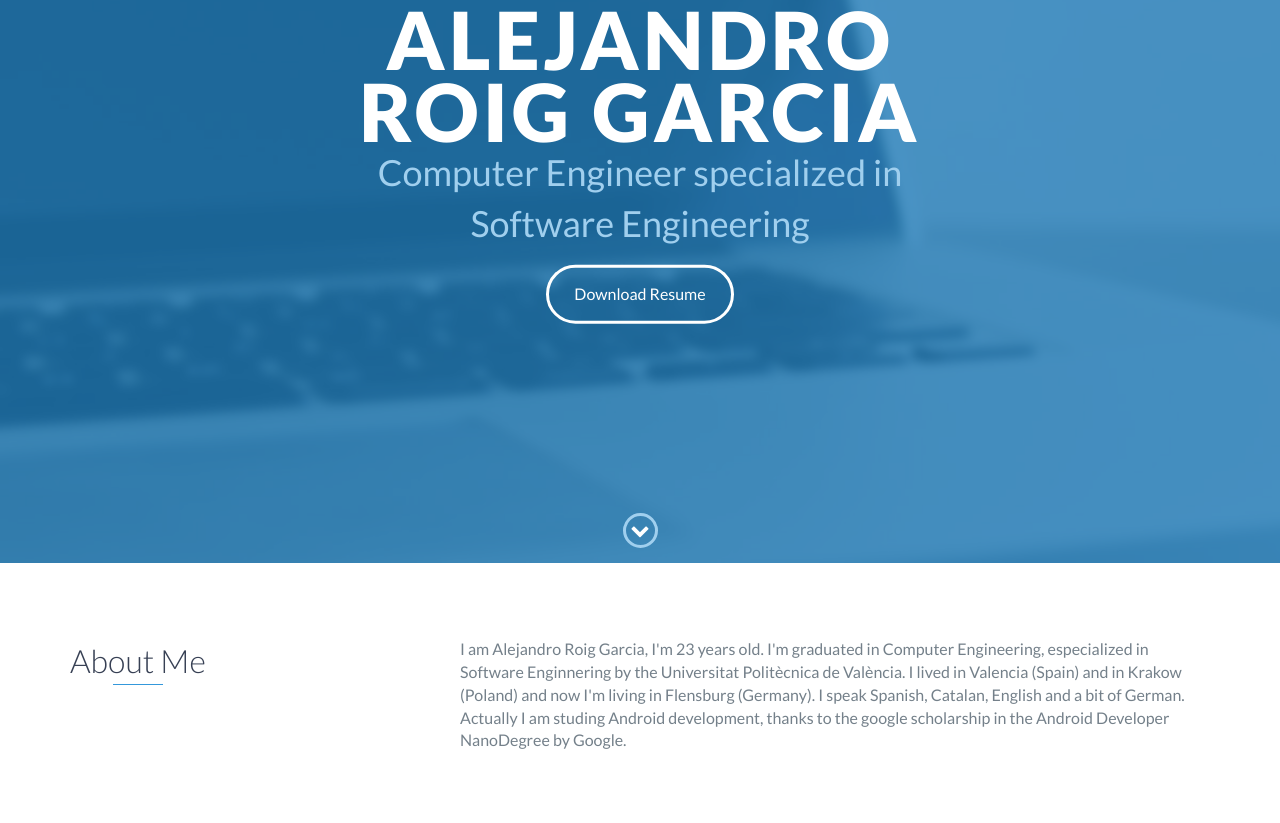
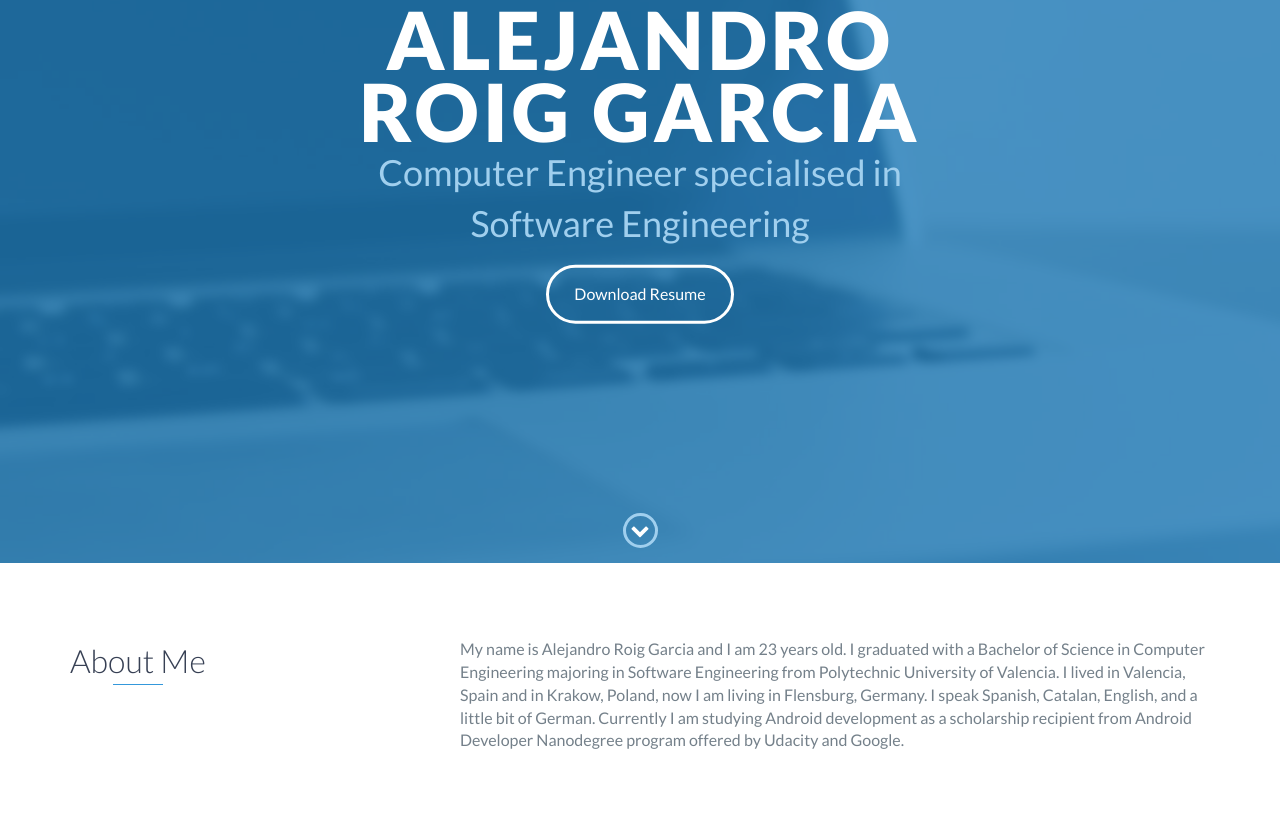
Before and after one commit to keponer/keponer.github.io, a website: page index.html in a window 1280 px wide. Shown: the part 237-1060 px from the top of the page. Drawn offline with nearby package versions, Linux system fonts and the light colour scheme.

Commit message:
sofya change

```diff
--- a/index.html
+++ b/index.html
@@ -49,7 +49,7 @@
     <div id="lead">
         <div id="lead-content">
             <h1>Alejandro Roig Garcia</h1>
-            <h2>Computer Engineer specialized in Software Engineering</h2>
+            <h2>Computer Engineer specialised in Software Engineering</h2>
             <a href="#" class="btn-rounded-white">Download Resume</a>
         </div>
         <!-- End #lead-content -->
@@ -73,9 +73,7 @@
                 </div>
                 <div class="col-md-8">
                     <p>
-                        I am Alejandro Roig Garcia, I'm 23 years old. I'm graduated in Computer Engineering, especialized in Software Enginnering by the Universitat Politècnica de València.
-                        I lived in Valencia (Spain) and in Krakow (Poland) and now I'm living in Flensburg (Germany). I speak Spanish, Catalan, English and a bit of German.
-                        Actually I am studing Android development, thanks to the google scholarship in the Android Developer NanoDegree by Google.
+                        My name is Alejandro Roig Garcia and I am 23 years old. I graduated with a Bachelor of Science in Computer Engineering majoring in Software Engineering from Polytechnic University of Valencia. I lived in Valencia, Spain and in Krakow, Poland, now I am living in Flensburg, Germany. I speak Spanish, Catalan, English, and a little bit of German. Currently I am studying Android development as a scholarship recipient from Android Developer Nanodegree program offered by Udacity and Google.
                     </p>
                 </div>
             </div>
@@ -284,7 +282,7 @@
     <div id="contact">
         <h2>Get in Touch</h2>
         <div id="contact-form">
-            <form method="POST" action="https://formspree.io/email@email.com">
+            <form method="POST" action="https://formspree.io/alroigar@upv.es">
                 <input type="hidden" name="_subject" value="Contact request from personal website" />
                 <input type="email" name="_replyto" placeholder="Your email" required>
                 <textarea name="message" placeholder="Your message" required></textarea>
@@ -300,7 +298,7 @@
             <div class="row">
                 <div class="col-sm-5 copyright">
                     <p>
-                        Copyright &copy; 2017 YOUR NAME
+                        Copyright &copy; 2017 Keponer
                     </p>
                 </div>
                 <div class="col-sm-2 top">
```
